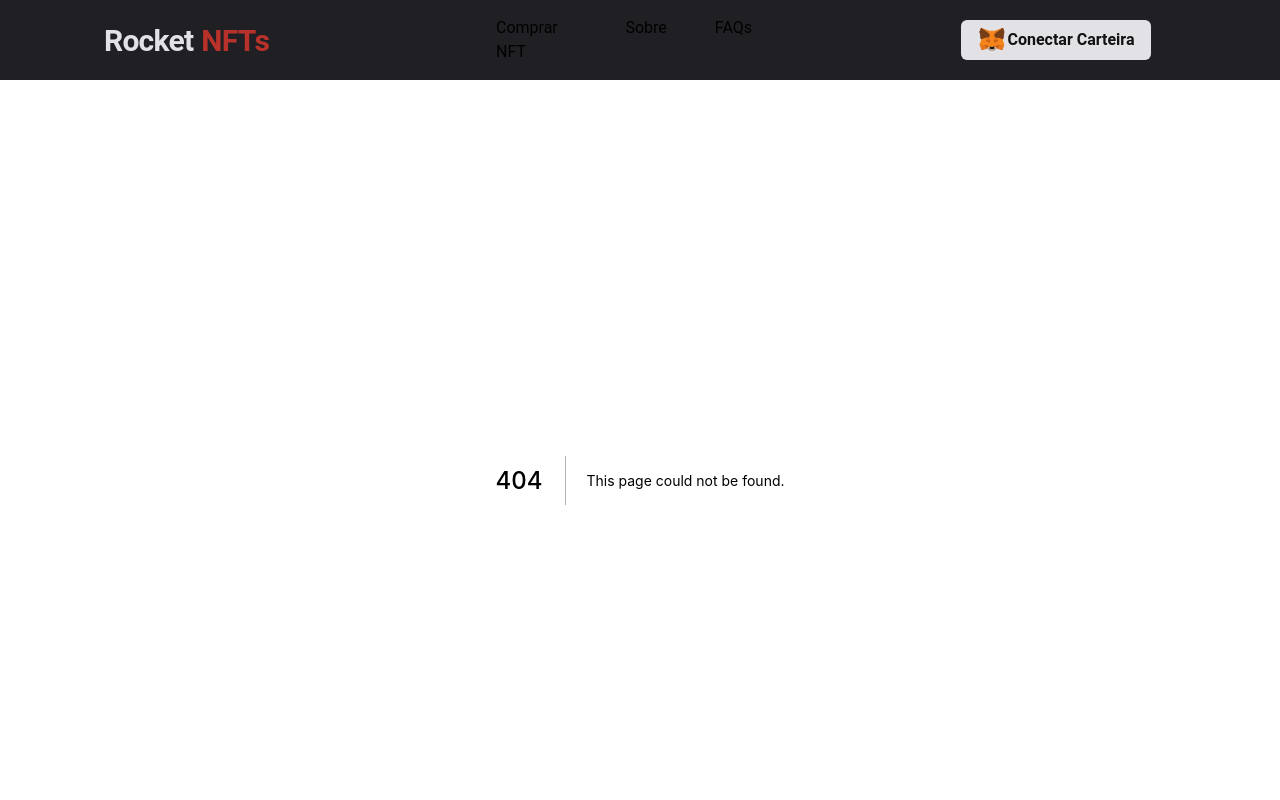
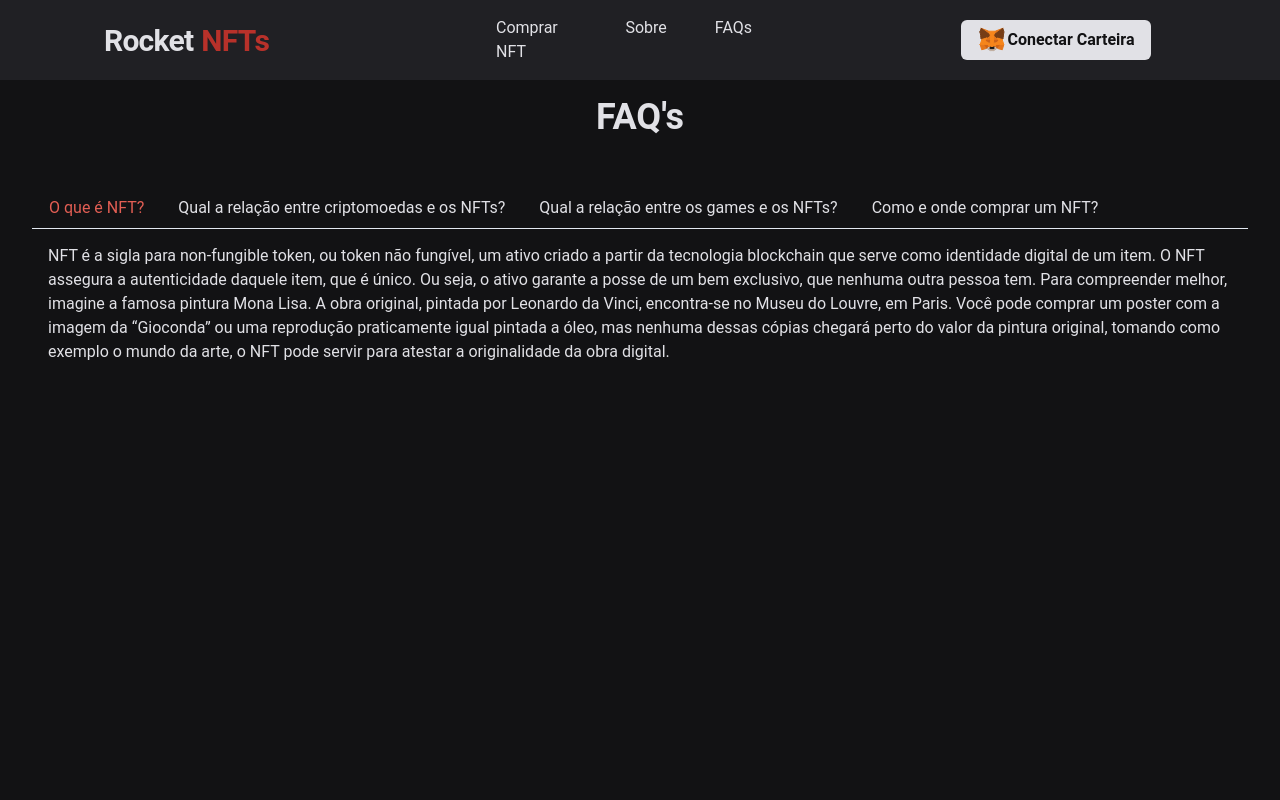
Before and after one commit to aleksanderpalamar/rocket-nft, a Next.js app: page /faqs in a window 1280 px wide. Before the commit this address had no page. Shown: the top 800 px of the page. Built offline with nearby package versions, Linux system fonts and the light colour scheme.

Commit message:
create page FAQs

```diff
--- a/src/components/Sidebar/MenusideBar.tsx
+++ b/src/components/Sidebar/MenusideBar.tsx
@@ -26,7 +26,7 @@ export function MenusideBar() {
           <Link href="/sobre">
             <a>Sobre</a>
           </Link>
-          <Link href="/contato">
+          <Link href="/faqs">
             <a>FAQs</a>
           </Link>
         </>
--- /dev/null
+++ b/src/pages/faqs/index.tsx
@@ -0,0 +1,143 @@
+/* eslint-disable @next/next/link-passhref */
+import {
+  Flex,
+  Tabs,
+  TabList,
+  TabPanels,
+  Tab,
+  TabPanel,
+} from "@chakra-ui/react";
+import Head from "next/head";
+
+import { Heading } from "../../components/Heading";
+
+export default function Faq() {
+  return (
+    <>
+      <Head>
+        <title>FAQs | Rocket NFTs</title>
+      </Head>
+      <Heading title="FAQ's " />
+      <Flex
+        w="100%"
+        maxW={1280}
+        d="flex"
+        px={["4", "4", "8"]}
+        py={["4", "4", "8"]}
+        mx="auto"
+        justifyContent="start"
+        height="100vh"
+        alignItems="start"
+      >
+        <Tabs align="start" variant="enclosed">
+          <TabList>
+            <Tab
+              _selected={{
+                color: "red.500",
+              }}
+              _hover={{
+                color: "red.500",
+              }}
+            >
+              O que é NFT?
+            </Tab>
+            <Tab
+              _selected={{
+                color: "red.500",
+              }}
+              _hover={{
+                color: "red.500",
+              }}
+            >
+              Qual a relação entre criptomoedas e os NFTs?
+            </Tab>
+            <Tab
+              _selected={{
+                color: "red.500",
+              }}
+              _hover={{
+                color: "red.500",
+              }}
+            >
+              Qual a relação entre os games e os NFTs?
+            </Tab>
+            <Tab
+              _selected={{
+                color: "red.500",
+              }}
+              _hover={{
+                color: "red.500",
+              }}
+            >
+              Como e onde comprar um NFT?
+            </Tab>
+          </TabList>
+          <TabPanels>
+            <TabPanel>
+              <p>
+                NFT é a sigla para non-fungible token, ou token não fungível, um
+                ativo criado a partir da tecnologia blockchain que serve como
+                identidade digital de um item. O NFT assegura a autenticidade
+                daquele item, que é único. Ou seja, o ativo garante a posse de
+                um bem exclusivo, que nenhuma outra pessoa tem. Para compreender
+                melhor, imagine a famosa pintura Mona Lisa. A obra original,
+                pintada por Leonardo da Vinci, encontra-se no Museu do Louvre,
+                em Paris. Você pode comprar um poster com a imagem da “Gioconda”
+                ou uma reprodução praticamente igual pintada a óleo, mas nenhuma
+                dessas cópias chegará perto do valor da pintura original,
+                tomando como exemplo o mundo da arte, o NFT pode servir para
+                atestar a originalidade da obra digital.
+              </p>
+            </TabPanel>
+            <TabPanel>
+              <p>
+                Assim como as criptomoedas, os NFTs existem dentro do universo
+                do blockchain, um banco de dados público e imutável, em uma rede
+                descentralizada com regras preestabelecidas. Além disso, os NFTs
+                são negociados em criptomoedas. Isto é, para comprar esse tipo
+                de ativo, você precisa antes adquirir uma moeda digital (as
+                moedas aceitas variam de acordo com o marketplace).
+              </p>
+            </TabPanel>
+            <TabPanel>
+              <p>
+                O mercado dos games é talvez o mais promissor para a exploração
+                dos NFTs, e aquele em que os ativos mais fazem sentido do ponto
+                de vista prático. Estamos falando de uma opção de entretenimento
+                que ocorre no ambiente virtual e que tem um enorme público ávido
+                por exclusividade e diferenciação. Imagine ser o único jogador
+                de um game super popular com determinado personagem ou
+                equipamento. Isso pode representar uma vantagem competitiva no
+                game e, mais do que isso, ser um imenso fator de diferenciação,
+                porque nenhum outro jogador terá a feature que você adquiriu. A
+                não ser que você venda o NFT. Afinal, depois de criado o NFT, o
+                desenvolvedor não pode alterar suas características, o que o
+                torna um item raro, com potencial de revenda. Ainda há desafios
+                técnicos e de modelo de negócio para que isso seja difundido
+                amplamente na indústria dos games, mas já há vários jogos feitos
+                na blockchain em que os jogadores podem ganhar NFTs como
+                premiação pelo seu desempenho.
+              </p>
+            </TabPanel>
+            <TabPanel>
+              <p>
+                Por enquanto, comprar um NFT não é a coisa mais simples do
+                mundo. Primeiro, você precisa de uma carteira digital de
+                criptomoedas.
+              </p>
+              <p>
+                A MetaMask é a mais usada e permite interagir com a blockchain
+                Ethereum. Tendo saldo nessa carteira, basta acessar um
+                marketplace especializado em operações de compra e venda de
+                NFTs. O maior e mais popular é o OpenSea, uma plataforma
+                americana criada em 2017. Lá, você navega por diversas coleções
+                de NFTs, em categorias como arte, colecionáveis, nomes de
+                domínios, música, fotografia e outros.
+              </p>
+            </TabPanel>
+          </TabPanels>
+        </Tabs>
+      </Flex>
+    </>
+  );
+}
--- a/tsconfig.json
+++ b/tsconfig.json
@@ -21,7 +21,7 @@
     "**/*.tsx",
     "src/**/*.ts",
     "src/**/*.tsx",
-    "src/**/*.d.ts",
+    "src/**/*.d.ts"
   ],
   "exclude": ["node_modules"]
 }
```
